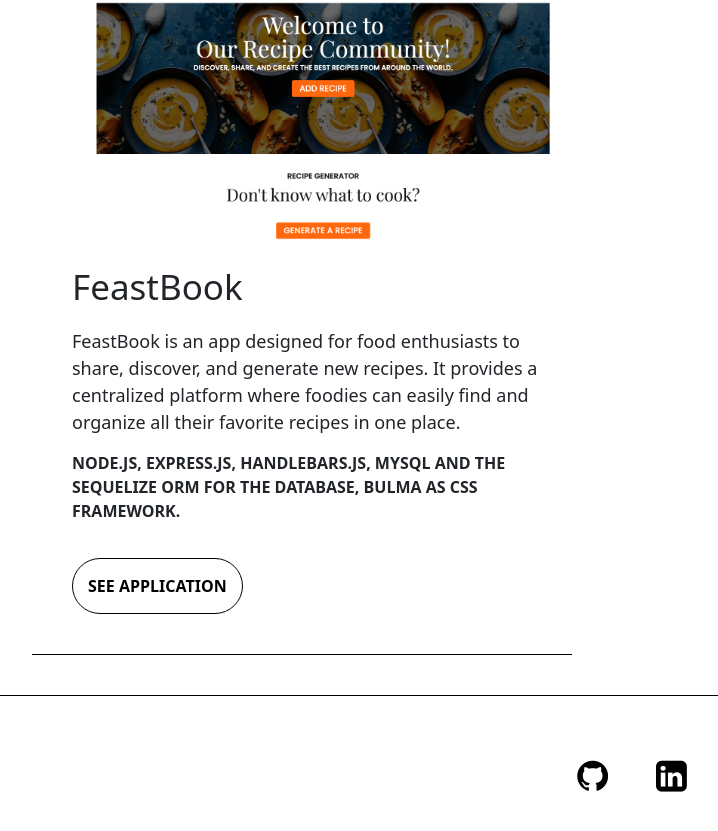
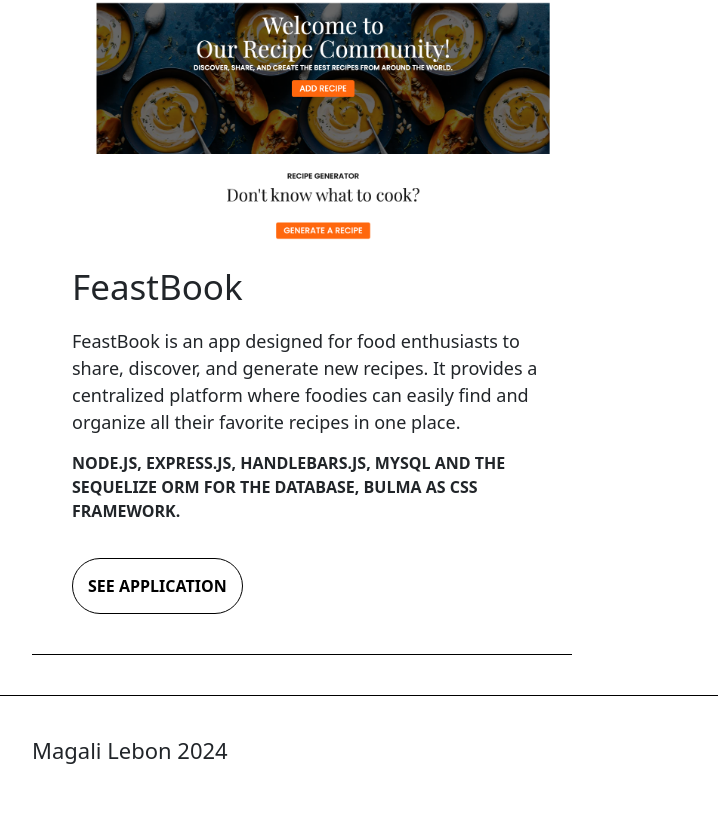
Before and after one commit to maglb/React-Portfolio, a React (Vite) app: page / in a window 1280 px wide. Shown: the part 3134-3965 px from the top of the page, without its empty margins (8-726 px from the left). Built offline with nearby package versions, Linux system fonts and the light colour scheme.

Commit message:
Removed icons from footer

```diff
--- a/src/components/Footer.jsx
+++ b/src/components/Footer.jsx
@@ -3,18 +3,7 @@ import "../style.css";
 export default function Footer() {
   return (
     <footer>
-      <div className="icon-container d-flex col justify-content-center">
-        <a className="icon" href="https://github.com/maglb" target="_blank">
-          <i className="fa fa-github"></i>
-        </a>
-        <a
-          className="icon"
-          href="https://www.linkedin.com/in/magali-lebon"
-          target="_blank"
-        >
-          <i className="fa fa-linkedin-square"></i>
-        </a>
-      </div>
+<p> Magali Lebon 2024</p>
     </footer>
   );
 }
```
